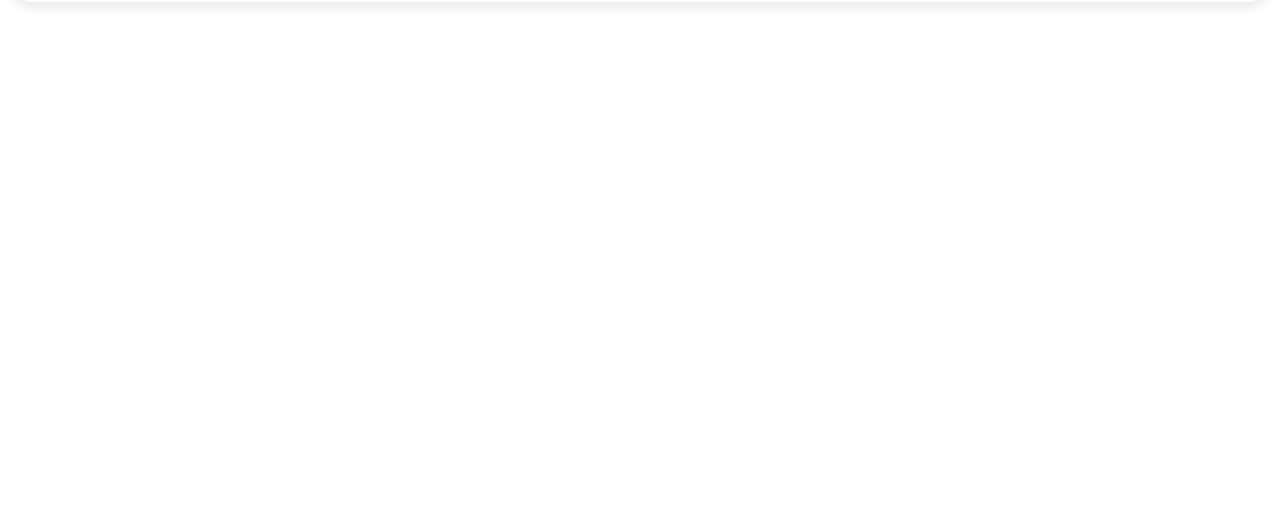
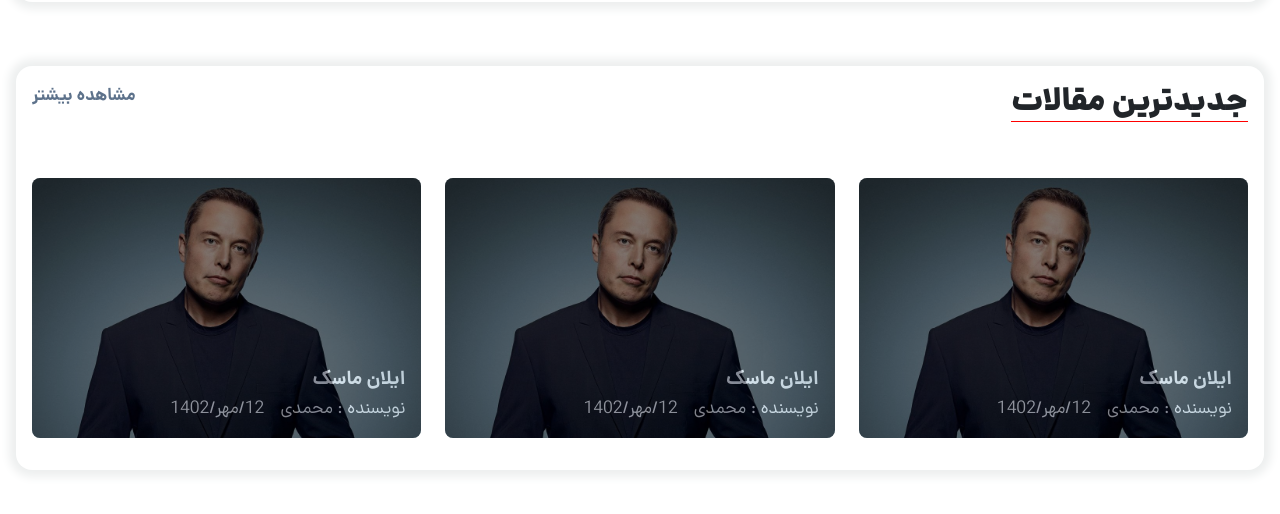
Before and after one commit to mohammadmehdidalvandii/bazar-shop, a Next.js app: page / in a window 1280 px wide. Shown: the part 3218-3732 px from the top of the page. Before the commit the page ends 3340 px from the top, so only its background shows below. Built offline with nearby package versions, Linux system fonts and the light colour scheme.

Commit message:
create section articles for home-page

```diff
--- a/src/app/globals.css
+++ b/src/app/globals.css
@@ -24,6 +24,7 @@
   --danaBold : danaBold ;
   --danaBlack : danaBlack;
 
+  --blackColor: #000;
   --whiteColor : #fff;
   --primary : #5D728B;
   --secondary: #00C58D;
--- a/src/app/page.js
+++ b/src/app/page.js
@@ -1,5 +1,6 @@
 import Navbar from '@/components/modules/Navbar/Navbar'
 import Advertise from '@/components/template/home/Advertise/Advertise'
+import Articles from '@/components/template/home/Articles/Articles'
 import Banner from '@/components/template/home/Banner/Banner'
 import Brands from '@/components/template/home/Brands/Brands'
 import Discount from '@/components/template/home/Discount/Discount'
@@ -18,6 +19,7 @@ function page() {
     <Latest/>
     <Discount/>
     <Brands/>
+    <Articles/>
     <br /><br /><br /><br /><br />
     </>
   )
--- /dev/null
+++ b/src/components/template/home/Articles/Articles.jsx
@@ -0,0 +1,37 @@
+import React from 'react';
+import style from './Articles.module.css';
+import Title from '@/components/modules/Title/Title';
+import Link from 'next/link';
+import ArticleCard from '@/components/modules/ArticleCard/ArticleCard';
+
+function Articles() {
+  return (
+    <section className={style.articles}>
+        <div className="containers">
+            <div className={style.articles_wrapper}>
+                <div className="row">
+                    <div className="col-lg-6 col-md-6 col-sm-12">
+                        <Title title="جدیدترین مقالات"/>
+                    </div>
+                    <div className="col-lg-6 col-md-6 col-sm-12">
+                        <Link href='' className={style.articles_link}>مشاهده بیشتر</Link>
+                    </div>
+                </div>
+                <div className="row mt-5">
+                    <div className="col-lg-4 col-md-6 col-sm-12">
+                       <ArticleCard/>
+                    </div>
+                    <div className="col-lg-4 col-md-6 col-sm-12">
+                       <ArticleCard/>
+                    </div>
+                    <div className="col-lg-4 col-md-6 col-sm-12">
+                       <ArticleCard/>
+                    </div>
+                </div>
+            </div>
+        </div>
+    </section>
+  )
+}
+
+export default Articles
--- /dev/null
+++ b/src/components/template/home/Articles/Articles.module.css
@@ -0,0 +1,26 @@
+.articles{
+    display: block;
+    width: 100%;
+    margin-top: 4rem;
+}
+.articles_wrapper{
+    display: block;
+    width: 100%;
+    padding: 1rem;
+    background-color: var(--whiteColor);
+    box-shadow: 0 0 10px 7px var(--grayColor);
+    border-radius: 1rem;
+}
+.articles_link{
+    display: block;
+    text-align: left;
+    text-decoration: none;
+    font-family: var(--danaBold);
+    font-size: 1.1rem;
+    font-weight: 700;
+    color: var(--primary);
+    transition: all 0.4s ease-out;
+}
+.articles_link:hover{
+    color: var(--secondary);
+}
```
